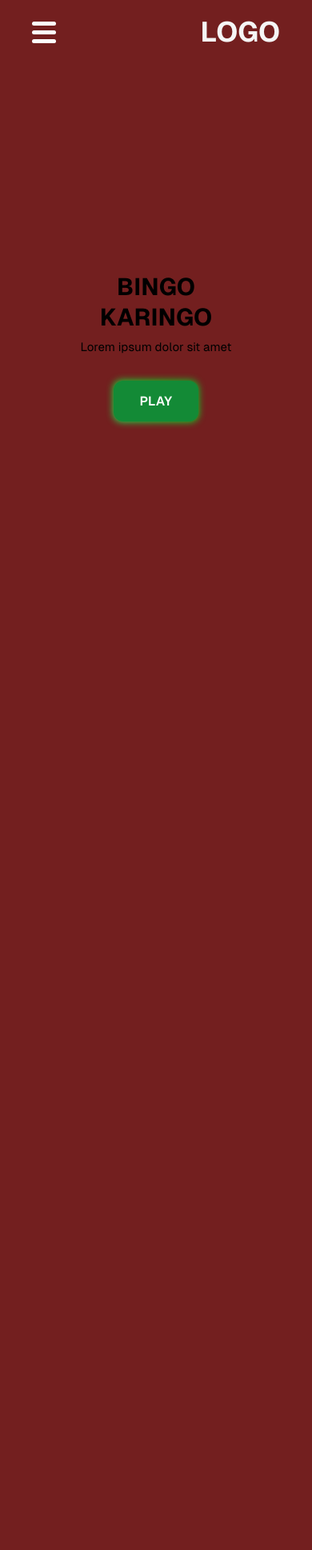
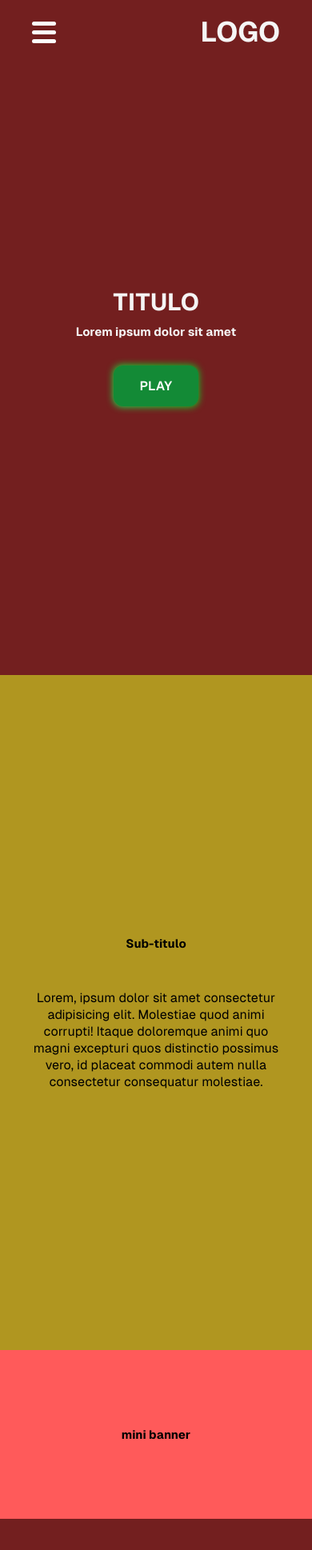
Before and after one commit to RaedRNP/bingo, a SvelteKit app: page / in a window 390 px wide. Shown: the top 1938 px of the page at 80% size. Before the commit the page ends 844 px from the top, so only its background shows below. Built offline with nearby package versions, Linux system fonts and the light colour scheme.

Commit message:
agregando contenido modificable al inicio desktop y mobile

```diff
--- a/src/routes/+page.svelte
+++ b/src/routes/+page.svelte
@@ -3,11 +3,37 @@
 </script>
 
 <main>
-    <div class="main-front-page-desktop">
-        <h1>Bingo Karingo</h1>
-        <p>Lorem ipsum dolor sit amet</p>
-        <Btn title="play" />
+    <section class="banner">
+        <div class="title-section">
+            <h1>Titulo</h1>
+            <h2>Lorem ipsum dolor sit amet</h2>
+            <Btn title="play" />
+        </div>
+    </section>
+    <section class="home-section section-1">
+        <div class="sub-title-section">
+            <h2>Sub-titulo</h2>
+            <p>Lorem, ipsum dolor sit amet consectetur adipisicing elit. Molestiae quod animi corrupti! Itaque doloremque animi quo magni excepturi quos distinctio possimus vero, id placeat commodi autem nulla consectetur consequatur molestiae.</p>
+        </div>
+    </section>
+    <div class="mini-banner">
+        <h2>mini banner</h2>
     </div>
+    <section class="home-section">
+        <div class="sub-title-section-2">
+            <h2>Sub-titulo</h2>
+            <p>Lorem, ipsum dolor sit amet consectetur adipisicing elit. Molestiae quod animi corrupti! Itaque doloremque animi quo magni excepturi quos distinctio possimus vero, id placeat commodi autem nulla consectetur consequatur molestiae.</p>
+        </div>
+    </section>
+    <footer>
+        <ul>
+            <li><a href="/">Inicio</a></li>
+            <li><a href="/">Créditos gratis</a></li>
+            <li><a href="/">Blog</a></li>
+            <li><a href="/">Creador de carta</a></li>
+            <li><a href="/">Contactanos</a></li>
+        </ul>
+    </footer>
 </main>
 
 <style>
@@ -20,25 +46,80 @@
         --title-size-mobile: 30px;
         --sub-title-size-mobile: 15px;
     }
-    main {
+    .banner {
+        width: 100%;
+        height: 100vh;
+        position: relative;
+        background-image: url(); /* Select image */
+        background-repeat: no-repeat;
+        background-size: cover;
+        mask-image: linear-gradient(black 90%, transparent);
+    }
+    .title-section {
         width: 50%;
-        height: 100vh;
-        display: flex;
-        flex-direction: column;
-        align-items: start;
-        justify-content: center;
+        height: 100%;
+        align-content: center;
+        position: absolute;
+        left: 25%;
+        transform: translateX(-25%);
     }
-    .main-front-page-desktop {
-        padding: 80px;
+    .title-section h1, .title-section h2 {
+        color: var(--main-text-color);
     }
     h1 {
         margin: 8px 0;
         text-transform: uppercase;
         font-size: var(--title-size);
     }
-    p {
+    h2 {
         margin: 0 0 48px 0;
         font-size: var(--sub-title-size);
+    }
+    .home-section {
+        height: 100vh;
+        width: 100%;
+        position: relative;
+    }
+
+    .section-1 {
+        background: #b09620;
+    }
+    .sub-title-section {
+        text-align: end;
+        width: 50%;
+        height: 100%;
+        align-content: center;
+        position: absolute;
+        right: 25%;
+        padding-left: 160px;
+        transform: translateX(25%);
+    }
+    .mini-banner {
+        display: flex;
+        align-items: center;
+        justify-content: space-around;
+        height: 25vh;
+        width: 100%;
+        background: #ff5a5a;
+    }
+    .mini-banner h2 {
+        margin: 0;
+    }
+    .sub-title-section-2 {
+        text-align: center;
+        width: 100%;
+        height: 100vh;
+        align-content: center;
+        position: absolute;
+        left: 50%;
+        top: 50%;
+        padding: 0 160px;
+        transform: translate(-50%, -50%);
+    }
+    footer {
+        width: 100%;
+        height: 50vh;
+        background: #ff5a5a;
     }
 
     @media (935px <= width <= 1110px) {}
@@ -51,8 +132,23 @@
         h1 {
             font-size: var(--title-size-mobile);
         }
-        p {
+        h2 {
             font-size: var(--sub-title-size-mobile);
+        }
+        .title-section {
+            width: 100%;
+            left: 50%;
+            transform: translateX(-50%);
+        }
+        .sub-title-section {
+            text-align: center;
+            width: 100%;
+            left: 50%;
+            padding: 30px;
+            transform: translateX(-50%);
+        }
+        .sub-title-section-2 {
+            padding: 0 30px;
         }
     }
 </style>
```
